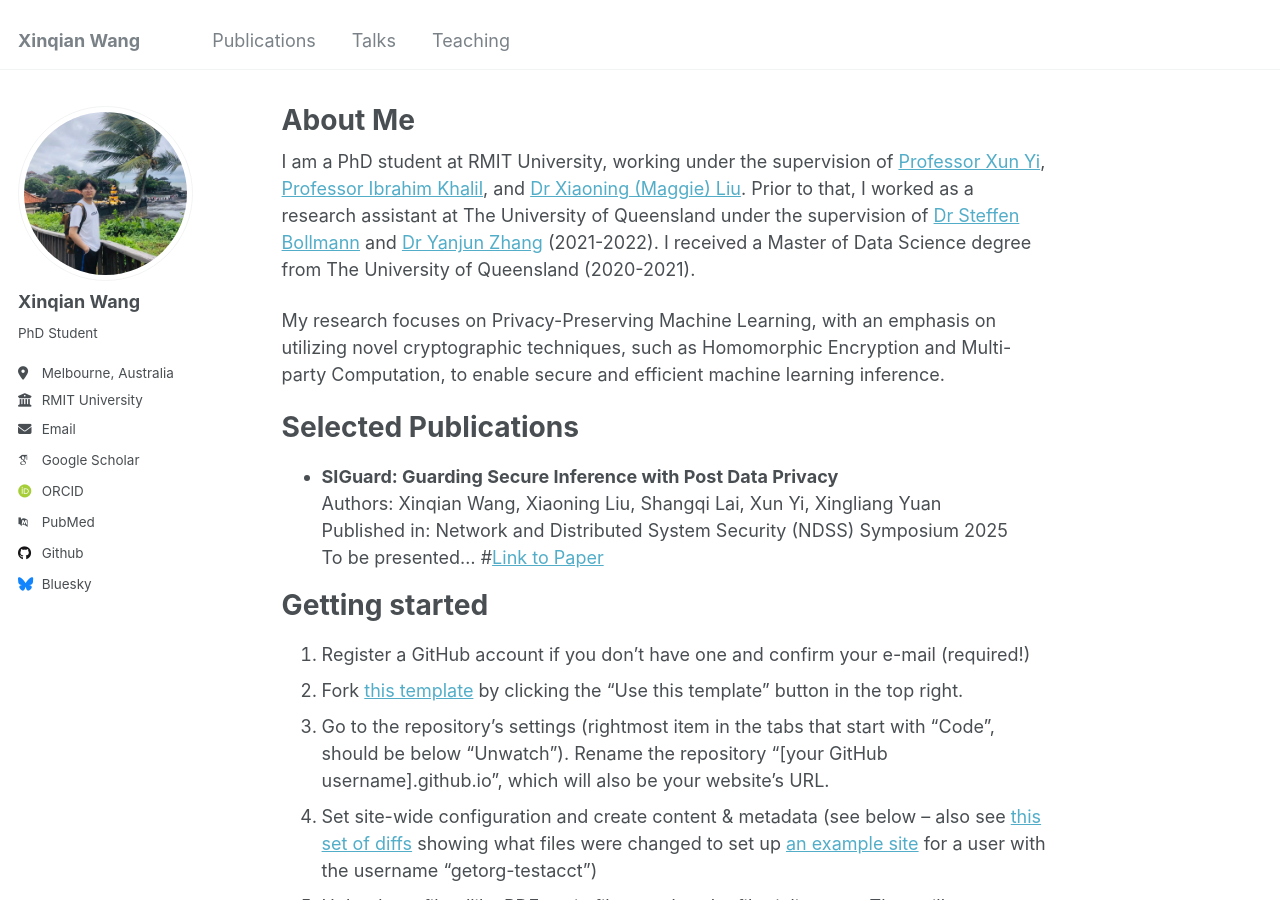
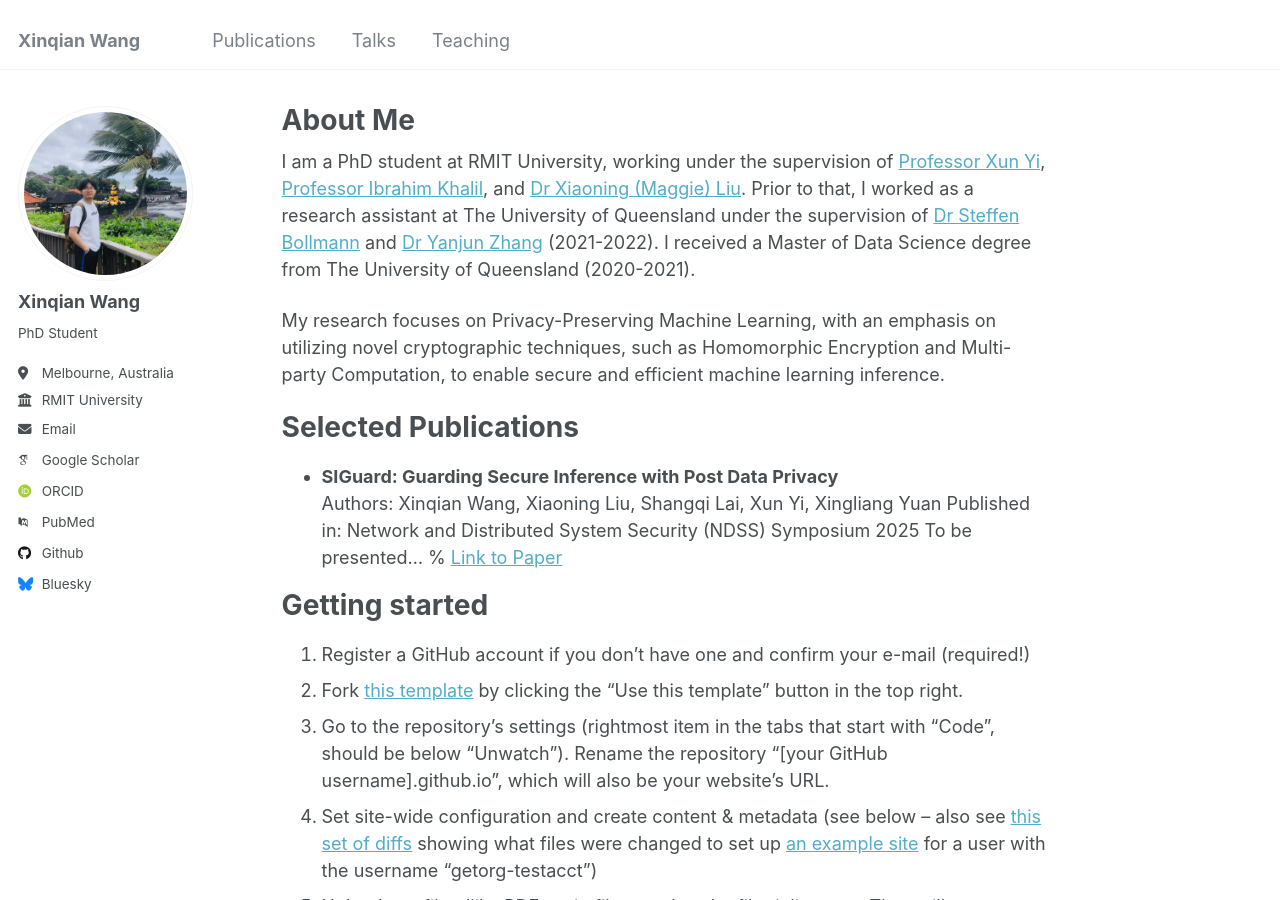
Before and after one commit to Wangxinqian/Academic, a Jekyll site: the page built from _pages/about.md, in a window 1280 px wide and 900 px high. Built offline with Jekyll 4.4.1, drawn with Linux system fonts in a browser that asks for light colours; some web fonts are replaced.

```diff
--- a/_pages/about.md
+++ b/_pages/about.md
@@ -14,10 +14,10 @@ My research focuses on Privacy-Preserving Machine Learning, with an emphasis on
 Selected Publications
 ======
 - **SIGuard: Guarding Secure Inference with Post Data Privacy**
-  Authors: Xinqian Wang, Xiaoning Liu, Shangqi Lai, Xun Yi, Xingliang Yuan \\
-  Published in: Network and Distributed System Security (NDSS) Symposium 2025 \\
+  Authors: Xinqian Wang, Xiaoning Liu, Shangqi Lai, Xun Yi, Xingliang Yuan
+  Published in: Network and Distributed System Security (NDSS) Symposium 2025
   To be presented...
-  #[Link to Paper](https://example.com/paper1)
+  % [Link to Paper](https://example.com/paper1)
 
 Getting started
 ======
```
